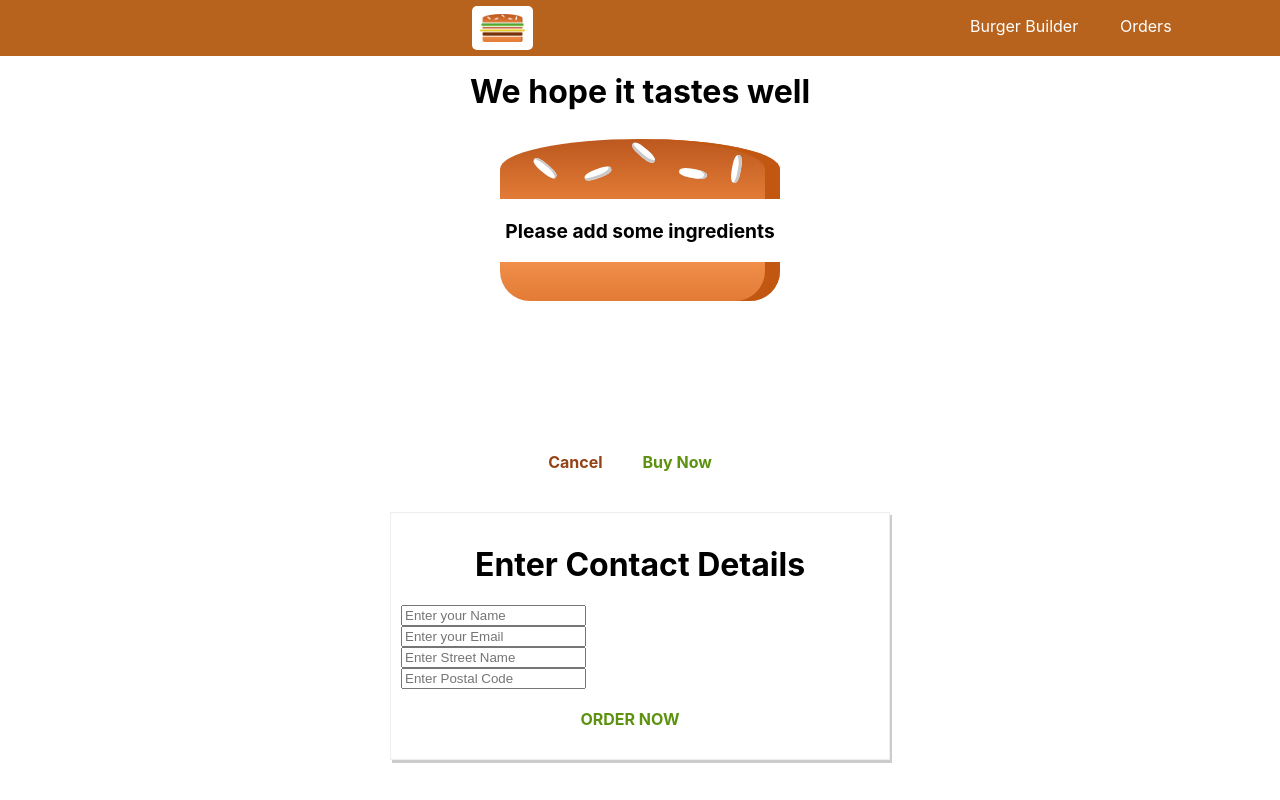
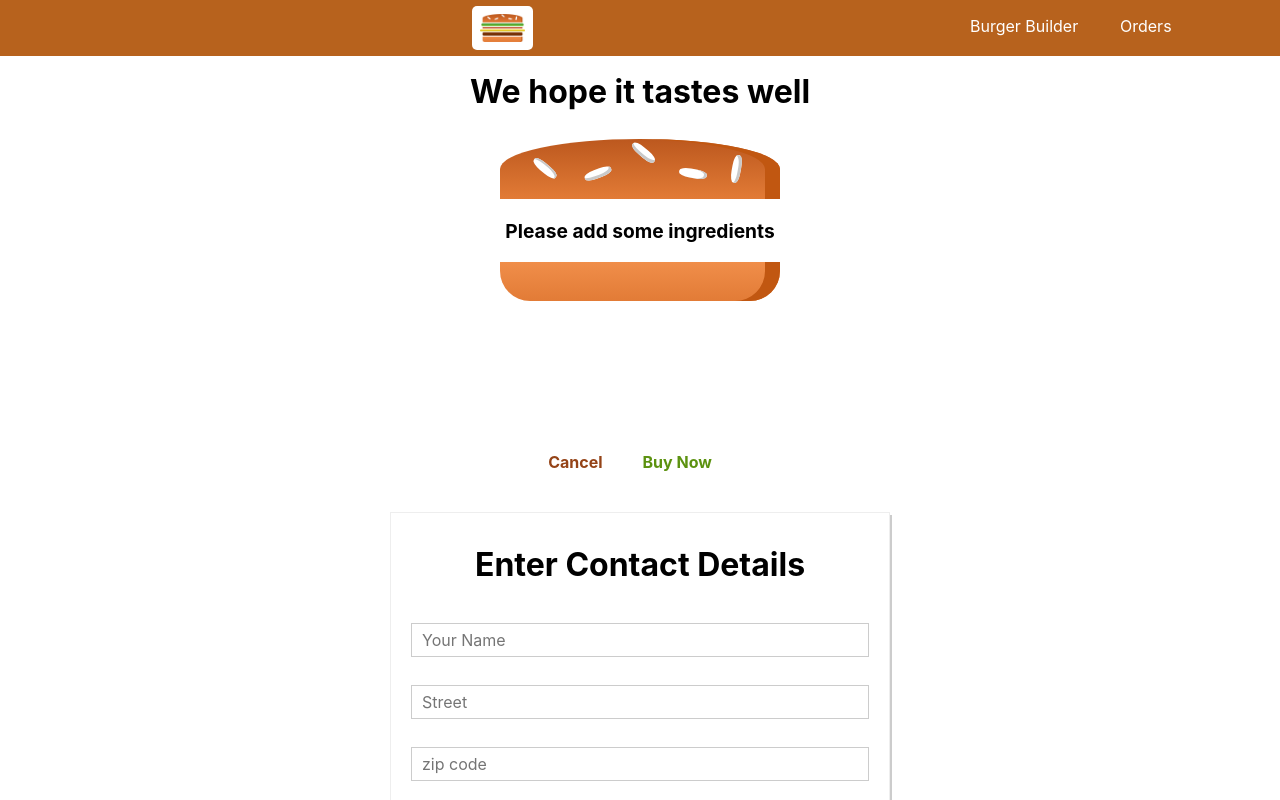
Before and after one commit to kdenno/Burger-Builder, a React app: page /checkout in a window 1280 px wide. Both pictures are taken after a click on the button "Buy Now". Shown: the top 800 px of the page. Built offline with nearby package versions, Linux system fonts and the light colour scheme.

Commit message:
create inputs dynamically

```diff
--- /dev/null
+++ b/src/components/UI/Input/Input.js
@@ -0,0 +1,54 @@
+import React from "react";
+import styles from "./Input.module.css";
+
+const input = props => {
+  let inputElement = null;
+  switch (props.elementtype) {
+    case ("input"):
+      inputElement = (
+        <input
+          className={styles.InputElement}
+          {...props.elementconfig}
+          value={props.value}
+        />
+      );
+      break;
+    case ("textarea"):
+      inputElement = (
+        <textarea
+          className={styles.InputElement}
+          {...props.elementconfig}
+          value={props.value}
+        />
+      );
+      break;
+    case ("select"):
+      console.log(props.elementconfig);
+      inputElement = (
+        <select className={styles.InputElement} value={props.value}>
+          {props.elementconfig.options.map(option => (
+            <option key={option.value} value={option.value}>
+              {option.displayValue}
+            </option>
+          ))}
+        </select>
+      );
+      break;
+    default:
+      console.log(props.elementconfig);
+      inputElement = (
+        <input
+          className={styles.InputElement}
+          {...props.elementconfig}
+          value={props.value}
+        />
+      );
+  }
+  return (
+    <div className={styles.Input}>
+      <label className={styles.Label}>{props.label}</label>
+      {inputElement}
+    </div>
+  );
+};
+export default input;
--- /dev/null
+++ b/src/components/UI/Input/Input.module.css
@@ -0,0 +1,22 @@
+.Input {
+  box-sizing: border-box;
+  padding: 10px;
+  width: 100%;
+}
+.Label {
+  font-weight: bold;
+  display: block;
+  margin-bottom: 8px;
+}
+.InputElement {
+  outline: none;
+  border: 1px solid #ccc;
+  font: inherit;
+  padding: 6px 10px;
+  width: 100%;
+  box-sizing: border-box;
+}
+.InputElement:focus {
+  outline: none;
+  background-color: #ccc;
+}
--- a/src/containers/Checkout/ContactData/ContactData.js
+++ b/src/containers/Checkout/ContactData/ContactData.js
@@ -2,16 +2,62 @@ import React, { Component } from "react";
 import Button from "../../../components/UI/Button/Button";
 import styles from "./ContactData.module.css";
 import Spinner from "../../../components/UI/Spinner/Spinner";
+import Input from "../../../components/UI/Input/Input";
 import axios from "../../../axios-orders";
 
 class ContactData extends Component {
   state = {
-    ingredients: {},
-    name: "",
-    email: "",
-    address: {
-      street: "",
-      postalCode: ""
+    orderForm: {
+      name: {
+        elementtype: "input",
+        elementconfig: {
+          type: "text",
+          placeholder: "Your Name"
+        },
+        value: ""
+      },
+      street: {
+        elementtype: "input",
+        elementconfig: {
+          type: "text",
+          placeholder: "Street"
+        },
+        value: ""
+      },
+      zipcode: {
+        elementtype: "input",
+        elementconfig: {
+          type: "text",
+          placeholder: "zip code"
+        },
+        value: ""
+      },
+      country: {
+        elementtype: "input",
+        elementconfig: {
+          type: "text",
+          placeholder: "Country"
+        },
+        value: ""
+      },
+      email: {
+        elementtype: "input",
+        elementconfig: {
+          type: "email",
+          placeholder: "Email"
+        },
+        value: ""
+      },
+      deliverymethod: {
+        elementtype: "select",
+        elementconfig: {
+          options: [
+            { value: "fastest", displayValue: "Fastest" },
+            { value: "cheapest", displayValue: "Cheapest" }
+          ]
+        },
+        value: ""
+      }
     },
     loading: false
   };
@@ -21,24 +67,13 @@ class ContactData extends Component {
     this.setState({ loading: true });
     const order = {
       ingredientes: this.props.ingredients,
-      price: this.props.price.toFixed(2),
-      customer: {
-        name: "KDenno",
-        address: {
-          street: "street 123",
-          zipcode: "3245",
-          country: "Uganda"
-        },
-        email: "test@test.com"
-      },
-      deliverymethod: "fastest"
+      price: this.props.price.toFixed(2)
     };
     axios
       .post("/orders.json", order)
       .then(res => {
-        this.setState({ loading: false});
-        this.props.history.push('/');
-
+        this.setState({ loading: false });
+        this.props.history.push("/");
       })
       .catch(err => {
         this.setState({ loading: false });
@@ -47,21 +82,33 @@ class ContactData extends Component {
   };
 
   render() {
-      let theform = (
-        <form>
-        <input type="text" name="name" placeholder="Enter your Name" />
-        <input type="text" name="email" placeholder="Enter your Email" />
-        <input type="text" name="street" placeholder="Enter Street Name" />
-        <input type="text" name="postcode" placeholder="Enter Postal Code" />
+    let formArrayElements = [];
+    for (let key in this.state.orderForm) {
+      formArrayElements.push({
+        id: key,
+        config: this.state.orderForm[key]
+      });
+    }
+    let theform = (
+      <form>
+        {formArrayElements.map(formElement => (
+          <Input
+            key={formElement.id}
+            elementtype={formElement.config.elementtype}
+            elementconfig={formElement.config.elementconfig}
+            value={formElement.config.value}
+          />
+        ))}
+
         <Button type="Success" clicked={this.orderSubmitHandler}>
-          ORDER NOW
+          {" "}
+          ORDER NOW{" "}
         </Button>
       </form>
-      );
-      if(this.state.loading) {
-          theform = <Spinner/>
-
-      }
+    );
+    if (this.state.loading) {
+      theform = <Spinner />;
+    }
     return (
       <div className={styles.ContactData}>
         <h1>Enter Contact Details</h1>
```
